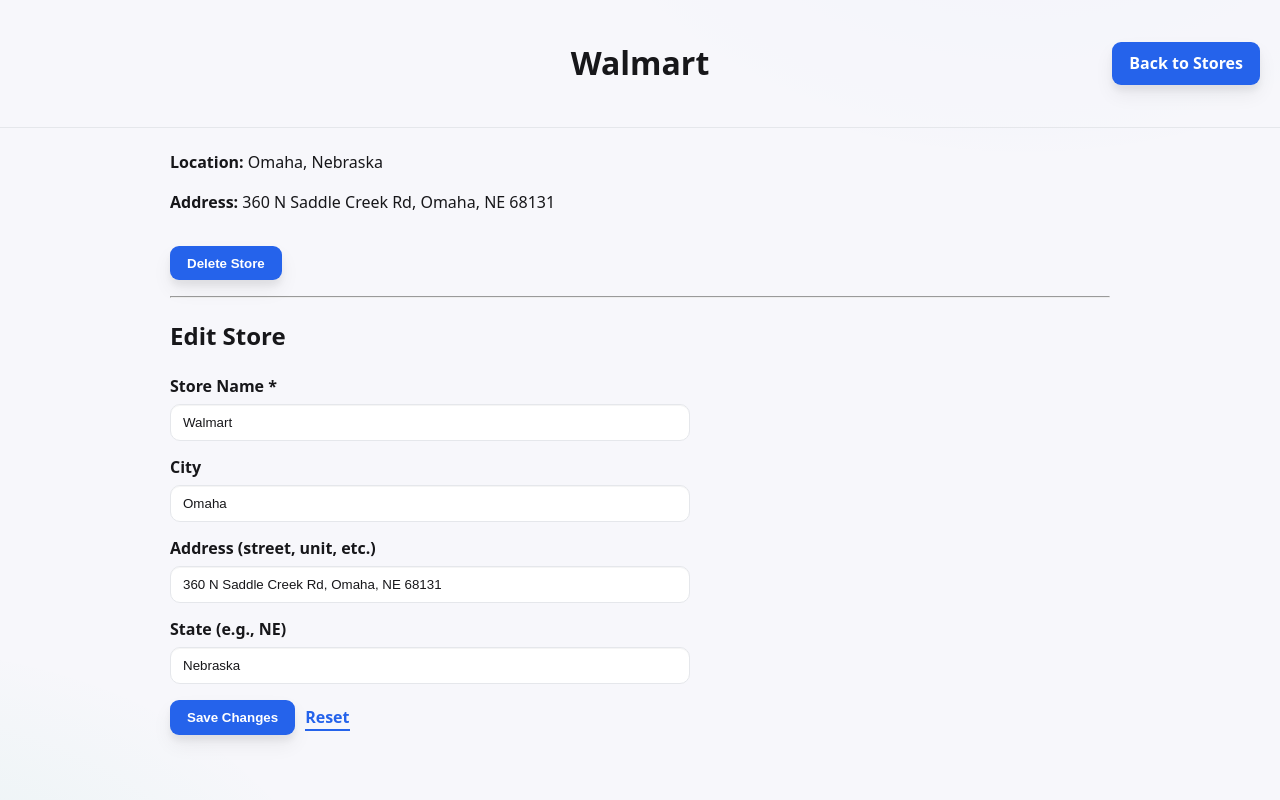
After one commit to ThenewChampagnePapi/store-finder-app, a Flask app: page /stores/1 in a window 1280 px wide. The commit adds this page. Run offline with Flask 3, Linux system fonts and the light colour scheme.

Commit message:
Milestone 2 submission

```diff
--- a/app.py
+++ b/app.py
@@ -1,22 +1,108 @@
-from flask import Flask, render_template
+from flask import Flask, render_template, request, redirect, url_for, flash
+from flask_sqlalchemy import SQLAlchemy
+from sqlalchemy import text
+import os
 
 app = Flask(__name__)
+app.config['SECRET_KEY'] = os.environ.get('SECRET_KEY', 'dev-secret')
+app.config['SQLALCHEMY_DATABASE_URI'] = 'sqlite:///app.db'
+app.config['SQLALCHEMY_TRACK_MODIFICATIONS'] = False
 
-stores = [
-    {"id": 1, "name": "Costco", "location": "Omaha, NE", "url": "https://www.costco.com/warehouse-locations/omaha-ne-1012.html"},
-    {"id": 2, "name": "Target", "location": "Papillion, NE", "url": "https://www.target.com/sl/omaha/2125"},
-    {"id": 3, "name": "Best Buy", "location": "La Vista, NE", "url": "https://stores.bestbuy.com/ne/omaha/333-n-170th-st-240.html"},
-]
+db = SQLAlchemy(app)
 
+# ---- Model ----
+class Store(db.Model):
+    id = db.Column(db.Integer, primary_key=True)
+    name = db.Column(db.String(160), nullable=False)
+    city = db.Column(db.String(64))
+    state = db.Column(db.String(32))
+    address = db.Column(db.String(200))
+
+    def location_str(self):
+        if self.city and self.state:
+            return f"{self.city}, {self.state}"
+        return self.city or self.state or "—"
+
+# ---- Ensure tables exist + add 'address' if missing (SQLite) ----
+with app.app_context():
+    db.create_all()
+    try:
+        cols = [r[1] for r in db.session.execute(text("PRAGMA table_info(store)"))]
+        if "address" not in cols:
+            db.session.execute(text("ALTER TABLE store ADD COLUMN address VARCHAR(200)"))
+            db.session.commit()
+    except Exception as e:
+        print("Address auto-migrate check skipped:", e)
+
+# ---- Routes ----
 @app.route("/")
 def home():
+    stores = Store.query.order_by(Store.name.asc()).all()
     return render_template("index.html", stores=stores)
 
-@app.route("/store/<int:store_id>")
+@app.route("/stores/<int:store_id>")
 def store_detail(store_id):
-    store = next((s for s in stores if s["id"] == store_id), None)
-    return render_template("store.html", store=store)
+    s = Store.query.get_or_404(store_id)
+    return render_template("store_detail.html", store=s)
+
+@app.route("/stores/new", methods=["GET", "POST"])
+def store_new():
+    if request.method == "POST":
+        name = (request.form.get("name") or "").strip()
+        city = (request.form.get("city") or "").strip()
+        address = (request.form.get("address") or "").strip()
+        state = (request.form.get("state") or "").strip()
+
+        if not name:
+            flash("Store name is required.", "error")
+            return render_template("store_new.html",
+                                   form={"name": name, "city": city, "address": address, "state": state})
+
+        s = Store(name=name, city=city or None, address=address or None, state=state or None)
+        db.session.add(s)
+        db.session.commit()
+        flash("Store added!", "success")
+        return redirect(url_for("store_detail", store_id=s.id))
+
+    return render_template("store_new.html", form={})
+
+# ---- EDIT: accepts POST from detail page ----
+@app.route("/stores/<int:store_id>/edit", methods=["POST"])
+def store_edit(store_id):
+    s = Store.query.get_or_404(store_id)
+
+    name = (request.form.get("name") or "").strip()
+    city = (request.form.get("city") or "").strip()
+    address = (request.form.get("address") or "").strip()
+    state = (request.form.get("state") or "").strip()
+
+    if not name:
+        flash("Store name is required.", "error")
+        return redirect(url_for("store_detail", store_id=s.id))
+
+    s.name = name
+    s.city = city or None
+    s.address = address or None
+    s.state = state or None
+    db.session.commit()
+
+    flash("Store updated!", "success")
+    return redirect(url_for("store_detail", store_id=s.id))
+
+@app.route("/stores/<int:store_id>/delete", methods=["POST"])
+def store_delete(store_id):
+    s = Store.query.get_or_404(store_id)
+    db.session.delete(s)
+    db.session.commit()
+    flash("Store deleted.", "success")
+    return redirect(url_for("home"))
+
+print("Loaded routes:")
+for rule in app.url_map.iter_rules():
+    print(rule, "->", rule.endpoint, "methods:", list(rule.methods))
 
 if __name__ == "__main__":
-    print("Flask is starting...")
+    if not os.path.exists("app.db"):
+        with app.app_context():
+            db.create_all()
     app.run(debug=True)
--- a/static/styles.css
+++ b/static/styles.css
@@ -1,51 +1,191 @@
-body {
-  font-family: Arial, sans-serif;
-  background-color: #f5f5fa;
-  color: #333;
-  margin: 0;
-  padding: 0;
+/* ====== Modern base: type, spacing, colors ====== */
+:root{
+  --bg: #f7f7fb;
+  --surface: #ffffff;
+  --text: #17171a;
+  --muted: #6b7280;
+  --brand: #2563eb;
+  --brand-600: #1e40af;
+  --border: #e5e7eb;
+  --shadow: 0 10px 20px rgba(0,0,0,.06), 0 6px 6px rgba(0,0,0,.05);
+  --radius: 12px;
 }
 
-header {
-  background-color: #4682b4;
-  color: white;
-  padding: 20px;
+@media (prefers-color-scheme: dark) {
+  :root{
+    --bg: #0f1115;
+    --surface: #151821;
+    --text: #e7eaff;
+    --muted: #9aa1b2;
+    --brand: #3b82f6;
+    --brand-600: #2563eb;
+    --border: #232838;
+    --shadow: 0 10px 20px rgba(0,0,0,.35), 0 6px 6px rgba(0,0,0,.25);
+  }
+}
+
+* { box-sizing: border-box; }
+html, body { height: 100%; }
+body{
+  margin: 0;
+  font-family: ui-sans-serif, system-ui, -apple-system, "Segoe UI", Roboto, "Helvetica Neue", Arial, "Noto Sans", "Apple Color Emoji", "Segoe UI Emoji";
+  color: var(--text);
+  background: radial-gradient(1200px 800px at 80% -20%, rgba(37,99,235,.08), transparent 40%),
+              radial-gradient(1200px 800px at -10% 120%, rgba(16,185,129,.08), transparent 40%),
+              var(--bg);
+  line-height: 1.5;
+}
+
+/* ====== Layout ====== */
+header.header {
+  display: grid;
+  grid-template-columns: 1fr auto 1fr; /* left space, center title, right button */
+  align-items: center;
+  padding: 18px 20px;
+  background: color-mix(in oklab, var(--bg) 75%, transparent);
+  border-bottom: 1px solid var(--border);
+}
+
+header.header h1 {
+  grid-column: 2; /* place title in center column */
   text-align: center;
 }
 
-main {
-  padding: 20px;
+header.header .btn {
+  grid-column: 3; /* place button in right column */
+  justify-self: end;
 }
 
-a {
-  color: #4682b4;
-  text-decoration: none;
+main{
+  max-width: 980px;
+  margin: 22px auto 80px;
+  padding: 0 20px;
 }
 
-a:hover {
-  text-decoration: underline;
+/* ====== Buttons & links ====== */
+a { color: var(--brand); }
+a:hover { text-decoration: underline; }
+
+.btn{
+  display: inline-block;
+  padding: .55rem 1rem;
+  background: var(--brand);
+  color: #fff;
+  border-radius: 9px;
+  text-decoration: none;
+  font-weight: 600;
+  border: 1px solid transparent;
+  transition: transform .06s ease, background .15s ease, box-shadow .15s ease;
+  box-shadow: var(--shadow);
+}
+.btn:hover{
+  background: var(--brand-600);
+  text-decoration: none;
+  transform: translateY(-1px);
+}
+.btn:active{
+  transform: translateY(0);
+}
+.btn-link{
+  font-weight: 600;
+  text-decoration: none;
+  border-bottom: 2px solid currentColor;
 }
 
-.store-list {
+/* ====== Text helpers ====== */
+.muted{ color: var(--muted); }
+
+/* ====== Card list ====== */
+.store-list{
   list-style: none;
+  margin: 18px 0 0;
   padding: 0;
+  display: grid;
+  grid-template-columns: repeat(auto-fill, minmax(260px, 1fr));
+  gap: 16px;
+}
+.store-card{
+  background: var(--surface);
+  border: 1px solid var(--border);
+  border-radius: var(--radius);
+  padding: 16px 16px 14px;
+  box-shadow: var(--shadow);
+  transition: transform .08s ease, box-shadow .15s ease, border-color .15s ease;
+}
+.store-card:hover{
+  transform: translateY(-2px);
+  border-color: color-mix(in oklab, var(--brand) 30%, var(--border));
+}
+.store-card h3{
+  margin: 2px 0 6px;
+  font-size: 18px;
+}
+.store-card p{
+  margin: 0;
+  color: var(--muted);
+  font-size: 14px;
 }
 
-.store-list li {
-  margin: 10px 0;
-  font-size: 1.2em;
+/* ====== Flash messages ====== */
+.flash-list{
+  list-style: none;
+  margin: 12px 0 0;
+  padding: 0;
+  display: grid;
+  gap: 10px;
+}
+.flash{
+  padding: 10px 12px;
+  border-radius: 10px;
+  border: 1px solid var(--border);
+  background: var(--surface);
+  box-shadow: var(--shadow);
+  font-size: 14px;
+}
+.flash.success { border-color: #16a34a33; }
+.flash.error   { border-color: #ef444433; }
+
+/* ====== Forms (store_new.html) ====== */
+form {
+  margin-top: 16px;
+}
+.field{
+  margin: 10px 0 14px;
+}
+label{
+  display: block;
+  font-weight: 600;
+  margin-bottom: 6px;
+}
+input[type="text"]{
+  width: 100%;
+  max-width: 520px;
+  padding: 10px 12px;
+  border-radius: 10px;
+  border: 1px solid var(--border);
+  background: var(--surface);
+  color: var(--text);
+  box-shadow: inset 0 1px 0 rgba(0,0,0,.04);
+}
+input[type="text"]:focus{
+  outline: none;
+  border-color: color-mix(in oklab, var(--brand) 40%, var(--border));
+  box-shadow: 0 0 0 3px color-mix(in oklab, var(--brand) 20%, transparent);
+}
+.actions{
+  margin-top: 16px;
+  display: flex;
+  gap: 10px;
+  align-items: center;
 }
 
-button {
-  background-color: #4682b4;
-  color: white;
-  border: none;
-  padding: 10px 15px;
-  cursor: pointer;
-  font-size: 1em;
-  margin-top: 20px;
+/* ====== Small-screen tweaks ====== */
+@media (max-width: 520px){
+  header.header{
+    padding: 14px 14px;
+  }
+  main{
+    margin-top: 16px;
+    padding: 0 14px;
+  }
 }
-
-button:hover {
-  background-color: #3b6b9e;
-}
--- a/stores.csv
+++ b/stores.csv
@@ -0,0 +1,6 @@
+id,name,location,lat,lon,url
+1,Costco,Omaha,41.2524,-95.9980,https://www.costco.com
+2,Target,Papillion,41.1547,-96.0422,https://www.target.com
+3,Best Buy,La Vista,41.1835,-96.0453,https://www.bestbuy.com
+4,Walmart,Bellevue,41.1540,-95.9140,https://www.walmart.com
+5,Home Depot,Omaha,41.2625,-95.9962,https://www.homedepot.com
--- /dev/null
+++ b/templates/store_detail.html
@@ -0,0 +1,73 @@
+<!doctype html>
+<html lang="en">
+<head>
+  <meta charset="utf-8">
+  <title>{{ store.name }} – Store Finder</title>
+  <meta name="viewport" content="width=device-width, initial-scale=1">
+  <link rel="stylesheet" href="{{ url_for('static', filename='styles.css') }}">
+</head>
+<body>
+  <header class="header">
+    <h1>{{ store.name }}</h1>
+    <a class="btn" href="{{ url_for('home') }}">Back to Stores</a>
+  </header>
+
+  <main>
+    {% with messages = get_flashed_messages(with_categories=true) %}
+      {% if messages %}
+        <ul class="flash-list">
+          {% for category, message in messages %}
+            <li class="flash {{ category }}">{{ message }}</li>
+          {% endfor %}
+        </ul>
+      {% endif %}
+    {% endwith %}
+
+    <section>
+      <p><strong>Location:</strong> {{ store.location_str() }}</p>
+      {% if store.address %}
+        <p><strong>Address:</strong> {{ store.address }}</p>
+      {% endif %}
+    </section>
+
+    <div class="actions" style="display:flex; gap:.5rem; align-items:center; margin:1rem 0;">
+      <!-- Delete -->
+      <form method="post" action="{{ url_for('store_delete', store_id=store.id) }}"
+            onsubmit="return confirm('Delete this store?');" style="display:inline;">
+        <button class="btn" type="submit">Delete Store</button>
+      </form>
+    </div>
+
+    <hr>
+
+    <!-- Inline Edit Form (posts to /stores/<id>/edit) -->
+    <h2>Edit Store</h2>
+    <form method="post" action="{{ url_for('store_edit', store_id=store.id) }}">
+      <div class="field">
+        <label for="name">Store Name *</label>
+        <input id="name" name="name" type="text" required value="{{ store.name }}">
+      </div>
+
+      <div class="field">
+        <label for="city">City</label>
+        <input id="city" name="city" type="text" value="{{ store.city or '' }}">
+      </div>
+
+      <div class="field">
+        <label for="address">Address (street, unit, etc.)</label>
+        <input id="address" name="address" type="text" value="{{ store.address or '' }}">
+      </div>
+
+      <div class="field">
+        <label for="state">State (e.g., NE)</label>
+        <input id="state" name="state" type="text" value="{{ store.state or '' }}">
+      </div>
+
+      <div class="actions">
+        <button class="btn" type="submit">Save Changes</button>
+        <a class="btn-link" href="{{ url_for('store_detail', store_id=store.id) }}">Reset</a>
+      </div>
+    </form>
+  </main>
+</body>
+</html>
```
Also changed, not shown: migrate_add_address.py (added, +27 -0 lines), templates/index.html (+38 -15 lines), templates/store.html (deleted, +0 -21 lines), templates/store_new.html (added, +42 -0 lines), instance/app.db (added).
